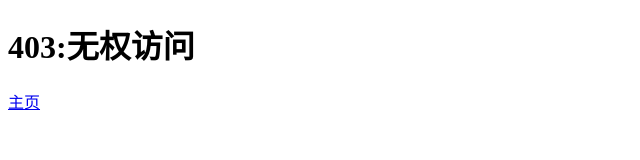
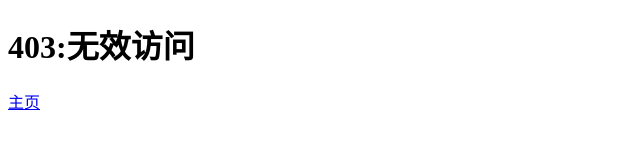
Before and after one commit to hudakai114514/hudakai114514.github.io, a plain HTML site: page 403.html in a window 1280 px wide. Shown: the full height of the page, 0-640 px from the left. Drawn offline with Linux system fonts and the light colour scheme.

Commit message:
403.html

```diff
--- a/403.html
+++ b/403.html
@@ -5,6 +5,6 @@
     <title>403 Error</title>
 </head>
 <body>
-    <h1>403:无权访问</h1>
+    <h1>403:无效访问</h1>
     <a href="index.html">主页</a>
 </html>
```
